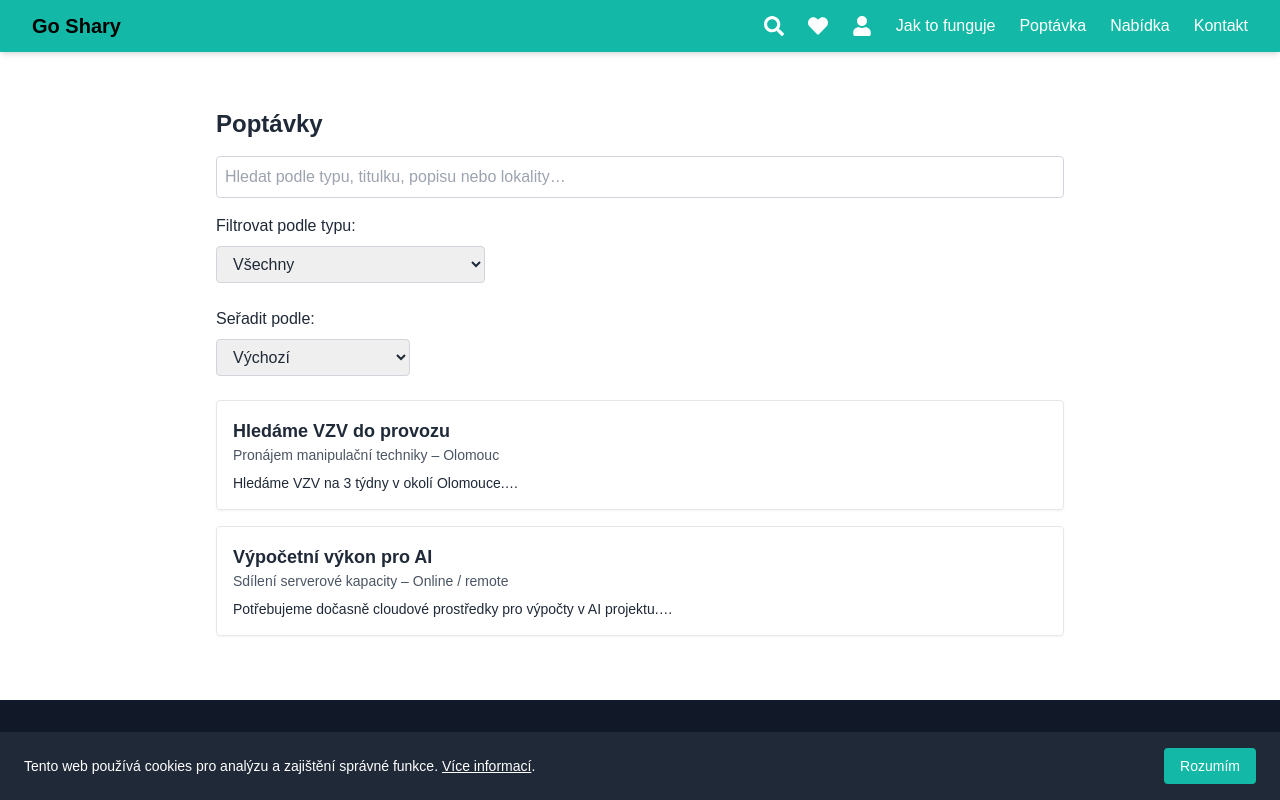
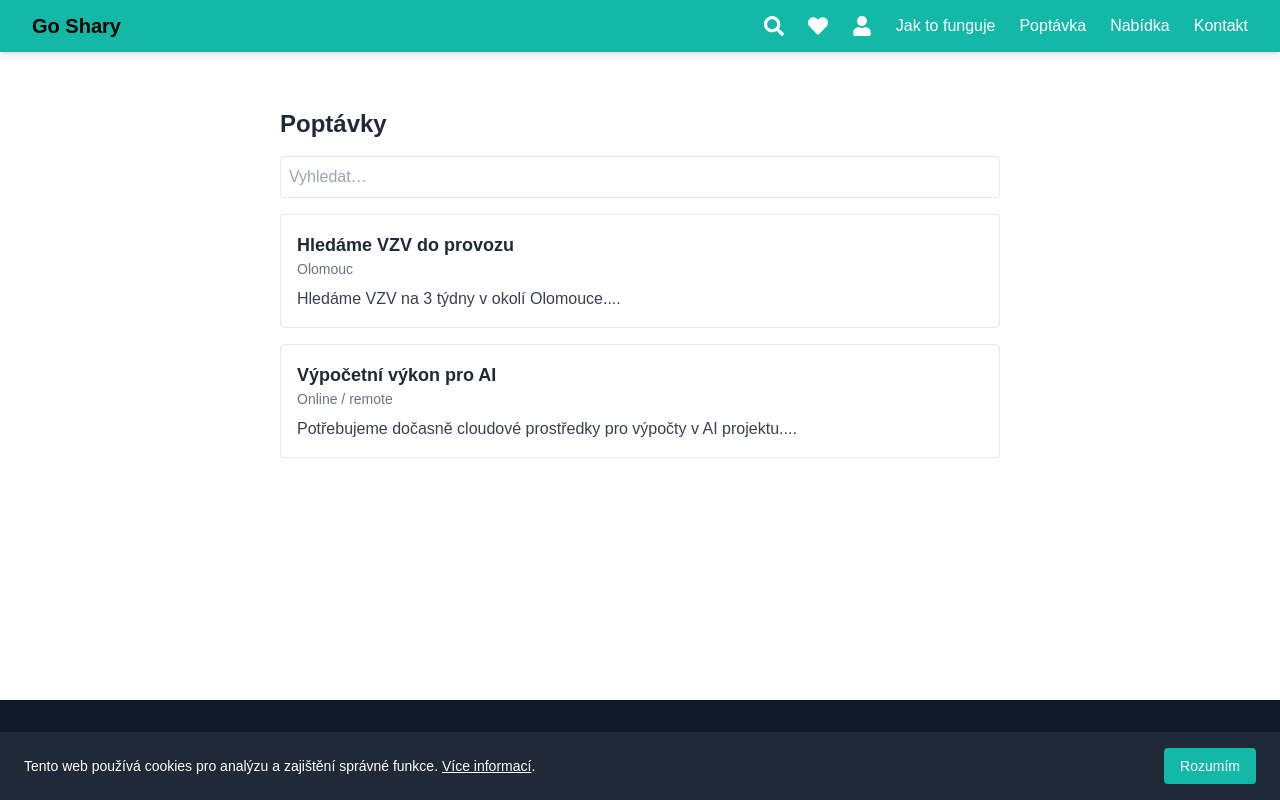
Before and after one commit to Tekier10/goshary, a Next.js app: page /poptavka in a window 1280 px wide. Built offline with nearby package versions, Linux system fonts and the light colour scheme; a web font is replaced by a local one.

Commit message:
Add files via upload

```diff
--- a/pages/poptavka.tsx
+++ b/pages/poptavka.tsx
@@ -1,93 +1,45 @@
 import { useState } from 'react';
 import Link from 'next/link';
-import FulltextSearch from '../components/FulltextSearch';
-import SortSelect from '../components/SortSelect';
+import poptavkyData from '../data/poptavky.json';
 
-const mockPoptavky = [
-  {
-    id: '1',
-    typ: 'Pronájem manipulační techniky',
-    titulek: 'Hledáme VZV do provozu',
-    popis: 'Hledáme VZV na 3 týdny v okolí Olomouce.',
-    lokalita: 'Olomouc',
-    kontakt: 'logistika@firma.cz',
-  },
-  {
-    id: '2',
-    typ: 'Sdílení serverové kapacity',
-    titulek: 'Výpočetní výkon pro AI',
-    popis: 'Potřebujeme dočasně cloudové prostředky pro výpočty v AI projektu.',
-    lokalita: 'Online / remote',
-    kontakt: 'it@inovace.cz',
-  },
-];
+const mockPoptavky = poptavkyData;
 
-export default function PoptavkaPage() {
-  const [typFiltr, setTypFiltr] = useState('');
-  const [query, setQuery] = useState('');
-  const [sortBy, setSortBy] = useState('default');
+export default function Poptavka() {
+  const [search, setSearch] = useState('');
 
-  const typy = [...new Set(mockPoptavky.map((p) => p.typ))];
-
-  let filtered = mockPoptavky.filter((p) => {
-    const matchesTyp = typFiltr ? p.typ === typFiltr : true;
-    const matchesQuery =
-      query === '' ||
-      p.typ.toLowerCase().includes(query.toLowerCase()) ||
-      p.titulek.toLowerCase().includes(query.toLowerCase()) ||
-      p.popis.toLowerCase().includes(query.toLowerCase()) ||
-      p.lokalita.toLowerCase().includes(query.toLowerCase());
-    return matchesTyp && matchesQuery;
-  });
-
-  if (sortBy === 'titulek') {
-    filtered = [...filtered].sort((a, b) => a.titulek.localeCompare(b.titulek));
-  } else if (sortBy === 'lokalita') {
-    filtered = [...filtered].sort((a, b) => a.lokalita.localeCompare(b.lokalita));
-  }
+  const filtered = mockPoptavky.filter(
+    (item) =>
+      item.typ.toLowerCase().includes(search.toLowerCase()) ||
+      item.popis.toLowerCase().includes(search.toLowerCase()) ||
+      item.lokalita.toLowerCase().includes(search.toLowerCase())
+  );
 
   return (
-    <main className="max-w-4xl mx-auto p-6">
-      <h1 className="text-2xl font-bold mb-4">Poptávky</h1>
+    <main className="max-w-3xl mx-auto p-6 space-y-4">
+      <h1 className="text-2xl font-bold">Poptávky</h1>
 
-      <FulltextSearch
-        onSearch={(q) => setQuery(q)}
-        placeholder="Hledat podle typu, titulku, popisu nebo lokality…"
+      <input
+        type="text"
+        placeholder="Vyhledat…"
+        value={search}
+        onChange={(e) => setSearch(e.target.value)}
+        className="w-full p-2 border rounded"
       />
 
-      <div className="mb-6">
-        <label className="block mb-2 font-medium">Filtrovat podle typu:</label>
-        <select
-          value={typFiltr}
-          onChange={(e) => setTypFiltr(e.target.value)}
-          className="border border-gray-300 rounded px-3 py-2"
-        >
-          <option value="">Všechny</option>
-          {typy.map((typ) => (
-            <option key={typ} value={typ}>
-              {typ}
-            </option>
-          ))}
-        </select>
-      </div>
-
-      <SortSelect value={sortBy} onChange={setSortBy} />
-
-      <div className="grid gap-4">
-        {filtered.map((poptavka) => (
-          <Link key={poptavka.id} href={`/poptavka/${poptavka.id}`}>
-            <div className="border rounded p-4 shadow-sm hover:bg-gray-50 hover:shadow-md transition cursor-pointer">
-              <h2 className="text-lg font-semibold">{poptavka.titulek}</h2>
-              <p className="text-sm text-gray-600">
-                {poptavka.typ} – {poptavka.lokalita}
-              </p>
-              <p className="mt-2 text-sm text-gray-800">
-                {poptavka.popis.slice(0, 100)}…
-              </p>
-            </div>
-          </Link>
+      <ul className="space-y-4">
+        {filtered.map((item) => (
+          <li
+            key={item.id}
+            className="border border-gray-200 p-4 rounded hover:bg-gray-50 transition"
+          >
+            <Link href={`/poptavka/${item.id}`} className="block">
+              <h2 className="text-lg font-semibold">{item.titulek}</h2>
+              <p className="text-sm text-gray-500">{item.lokalita}</p>
+              <p className="mt-2 text-gray-700">{item.popis.slice(0, 100)}...</p>
+            </Link>
+          </li>
         ))}
-      </div>
+      </ul>
     </main>
   );
 }
```
